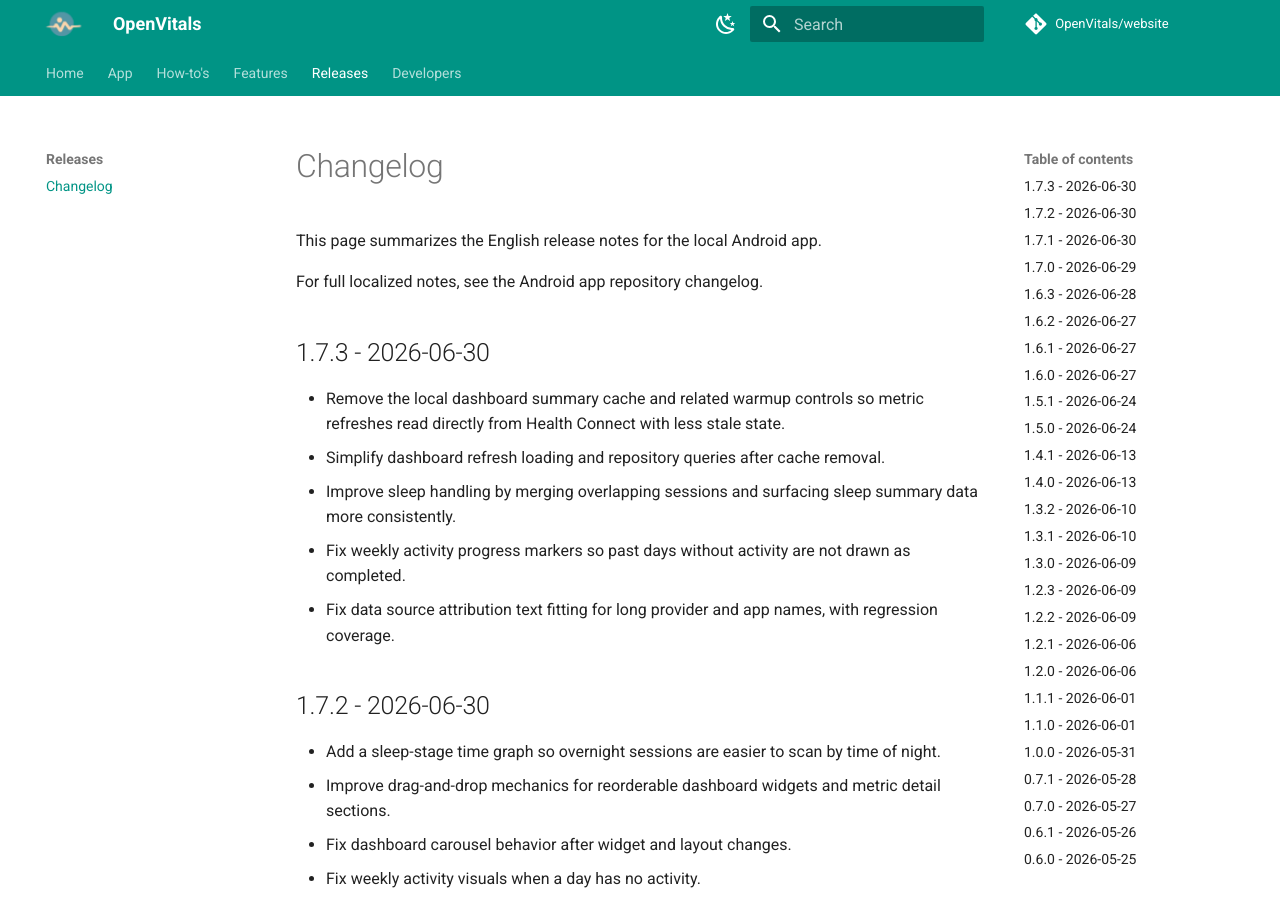
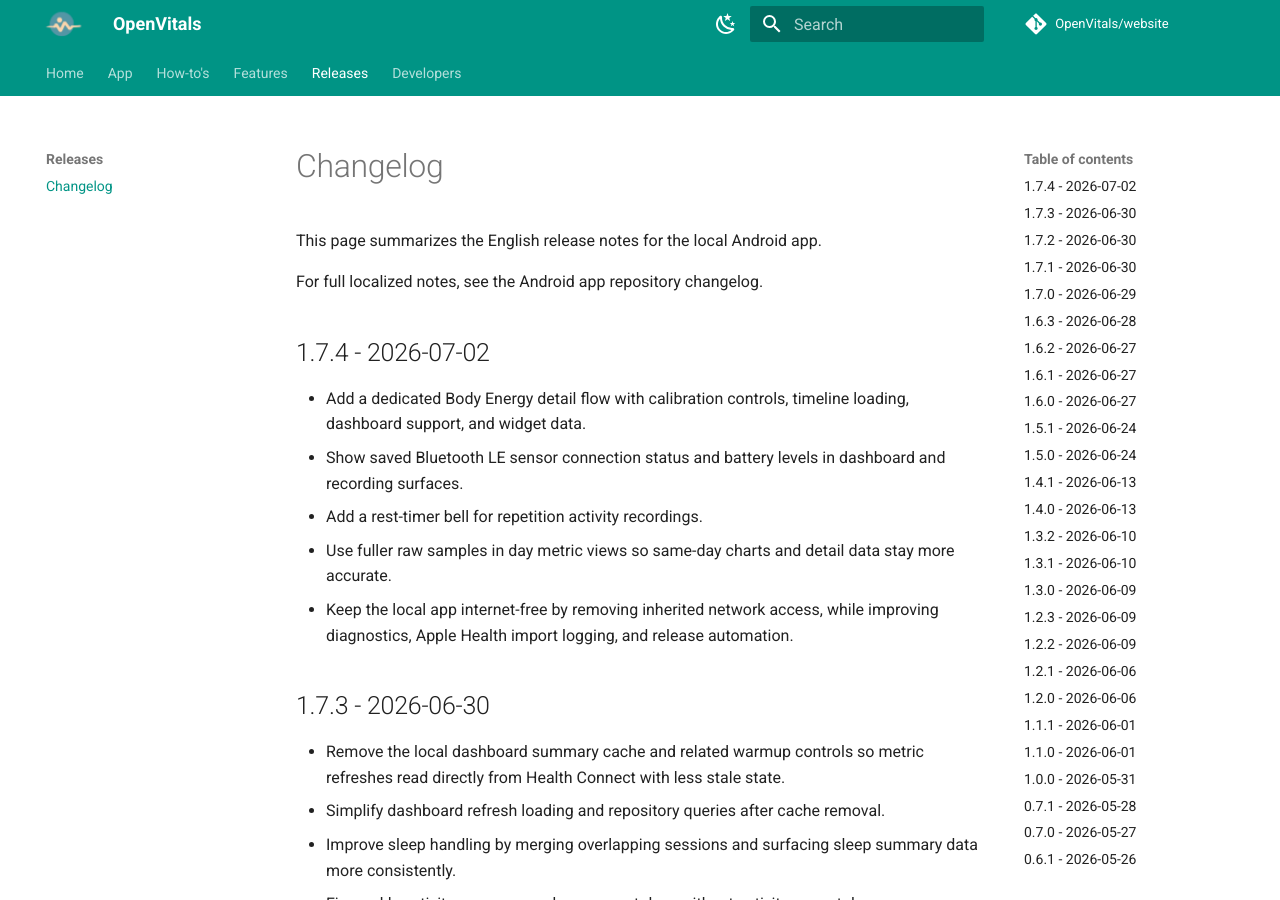
Before and after one commit to OpenVitals-MTU/docs, an MkDocs documentation site: the page built from docs/releases/changelog.md, in a window 1280 px wide and 900 px high. Built offline with MkDocs 1.6.1 and Material for MkDocs 9.7.7, drawn with Linux system fonts in a browser that asks for light colours.

Commit message:
docs: update for OpenVitals 1.7.4

```diff
--- a/docs/releases/changelog.md
+++ b/docs/releases/changelog.md
@@ -3,6 +3,14 @@
 This page summarizes the English release notes for the local Android app.
 
 For full localized notes, see the Android app repository changelog.
+
+## 1.7.4 - 2026-07-02
+
+- Add a dedicated Body Energy detail flow with calibration controls, timeline loading, dashboard support, and widget data.
+- Show saved Bluetooth LE sensor connection status and battery levels in dashboard and recording surfaces.
+- Add a rest-timer bell for repetition activity recordings.
+- Use fuller raw samples in day metric views so same-day charts and detail data stay more accurate.
+- Keep the local app internet-free by removing inherited network access, while improving diagnostics, Apple Health import logging, and release automation.
 
 ## 1.7.3 - 2026-06-30
 
```
